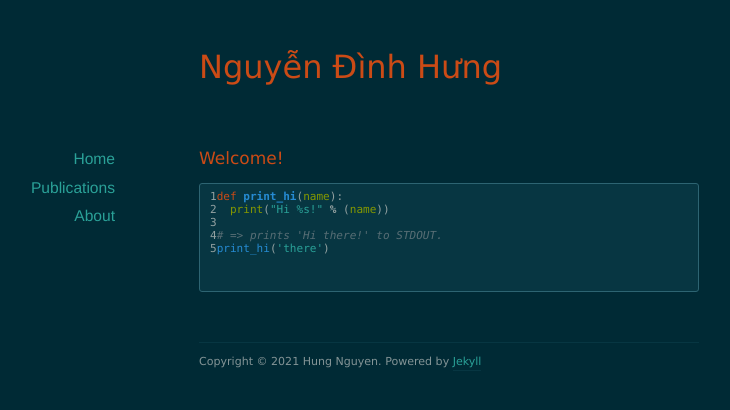
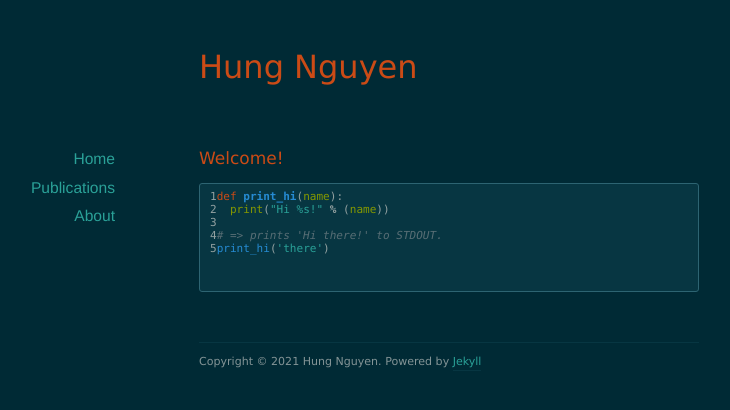
Before and after one commit to nd-hung/nd-hung.github.io, a Jekyll site: the page built from index.html, in a window 1280 px wide. Shown: the top 410 px of the page, without its empty margins (191-921 px from the left). Built offline with Jekyll 4.4.1, drawn with Linux system fonts in a browser that asks for light colours; nearby versions of some CDN libraries; the list of posts is cut into pages by our own code.

Commit message:
Update _config.yml

```diff
--- a/_config.yml
+++ b/_config.yml
@@ -1,4 +1,4 @@
-name: Nguyễn Đình Hưng
+name: Hung Nguyen
 url: https://nd-hung.github.io
 description:
 
```
